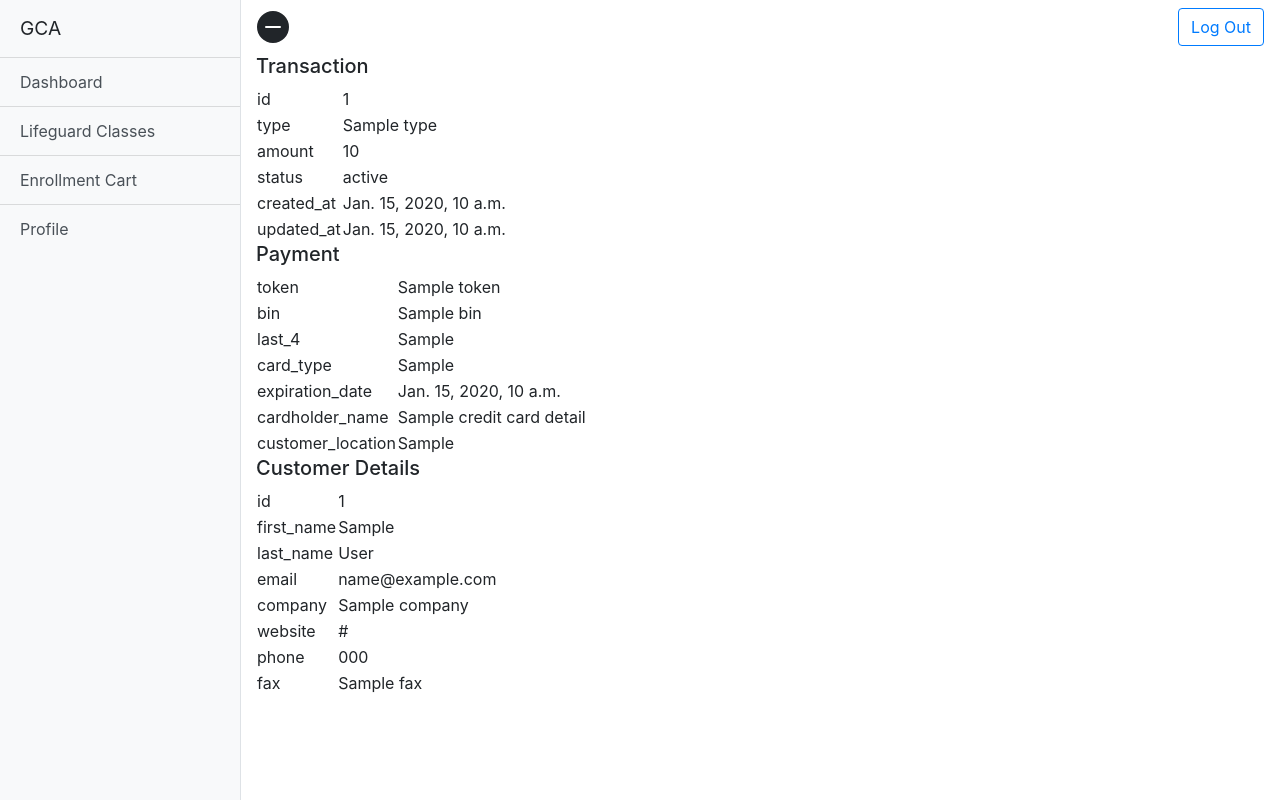
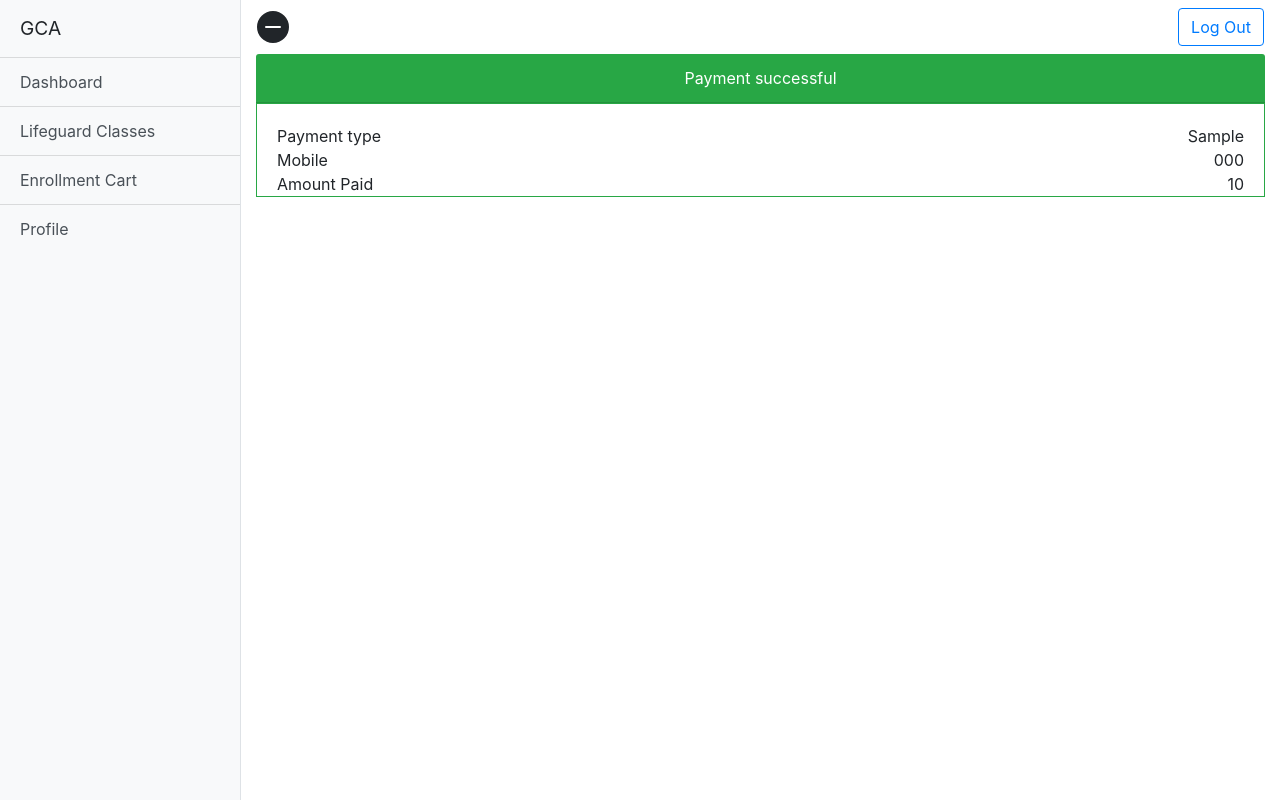
Before and after one commit to Jearce/lifeguard, a Django app: template payment/templates/payment/show.html in a window 1280 px wide. Run offline with Django 3.2, Linux system fonts and the light colour scheme; a user stored in the database is signed in; tables that the repository leaves empty hold one stand-in row (values such as "Sample post"); the template is opened without the code that fills it: most values are stand-ins (such as "Sample title", 1, 10 or a date in 2020); parts of the project's set-up code (start-up, migrations or seed data) failed here and were passed over; some libraries are stand-ins or nearby versions.

Commit message:
basic setup for showing successful payment

```diff
--- a/payment/templates/payment/show.html
+++ b/payment/templates/payment/show.html
@@ -2,109 +2,26 @@
 {% block pagecontent %}
 
 <div class="container">
-	<h5>Transaction</h5>
-	<table>
-		<tbody>
-			<tr>
-				<td>id</td>
-				<td>{{ transaction.id }}</td>
-			</tr>
-			<tr>
-				<td>type</td>
-				<td>{{ transaction.type }}</td>
-			</tr>
-			<tr>
-				<td>amount</td>
-				<td>{{ transaction.amount }}</td>
-			</tr>
-			<tr>
-				<td>status</td>
-				<td>{{ transaction.status }}</td>
-			</tr>
-			<tr>
-				<td>created_at</td>
-				<td>{{ transaction.created_at }}</td>
-			</tr>
-			<tr>
-				<td>updated_at</td>
-				<td>{{ transaction.updated_at }}</td>
-			</tr>
-		</tbody>
-	</table>
-
-	<h5>Payment</h5>
-
-	<table>
-		<tbody>
-			<tr>
-				<td>token</td>
-				<td>{{ transaction.credit_card_details.token }}</td>
-			</tr>
-			<tr>
-				<td>bin</td>
-				<td>{{ transaction.credit_card_details.bin }}</td>
-			</tr>
-			<tr>
-				<td>last_4</td>
-				<td>{{ transaction.credit_card_details.last_4 }}</td>
-			</tr>
-			<tr>
-				<td>card_type</td>
-				<td>{{ transaction.credit_card_details.card_type }}</td>
-			</tr>
-			<tr>
-				<td>expiration_date</td>
-				<td>{{ transaction.credit_card_details.expiration_date }}</td>
-			</tr>
-			<tr>
-				<td>cardholder_name</td>
-				<td>{{ transaction.credit_card_details.cardholder_name }}</td>
-			</tr>
-			<tr>
-				<td>customer_location</td>
-				<td>{{ transaction.credit_card_details.customer_location }}</td>
-			</tr>
-		</tbody>
-	</table>
-
-	{% if transaction.customer_details.id %}
-	<h5>Customer Details</h5>
-	<table>
-		<tbody>
-			<tr>
-				<td>id</td>
-				<td>{{ transaction.customer_details.id }}</td>
-			</tr>
-			<tr>
-				<td>first_name</td>
-				<td>{{ transaction.customer_details.first_name }}</td>
-			</tr>
-			<tr>
-				<td>last_name</td>
-				<td>{{ transaction.customer_details.last_name }}</td>
-			</tr>
-			<tr>
-				<td>email</td>
-				<td>{{ transaction.customer_details.email }}</td>
-			</tr>
-			<tr>
-				<td>company</td>
-				<td>{{ transaction.customer_details.company }}</td>
-			</tr>
-			<tr>
-				<td>website</td>
-				<td>{{ transaction.customer_details.website }}</td>
-			</tr>
-			<tr>
-				<td>phone</td>
-				<td>{{ transaction.customer_details.phone }}</td>
-			</tr>
-			<tr>
-				<td>fax</td>
-				<td>{{ transaction.customer_details.fax }}</td>
-			</tr>
-		</tbody>
-	</table>
-	{% endif %}
+	<div class"card">
+		<div class="card-header text-white bg-success text-center">
+			Payment successful
+		</div>
+		<div class="card-body border border-success pb-4">
+			<span class="float-left">Payment type</span>
+			<span class="float-right">
+				{{ transaction.credit_card_details.card_type }}
+			</span>
+			<br>
+			<span class="float-left">Mobile</span>
+			<span class="float-right">
+				{{ user.phone }}
+			</span>
+			<br>
+			<span class="float-left mb-4">Amount Paid</span>
+			<span class="float-right mb-4">
+				{{ transaction.amount }}
+			</span>
+		</div>
+	</div>
 </div>
 {% endblock pagecontent %}
```
